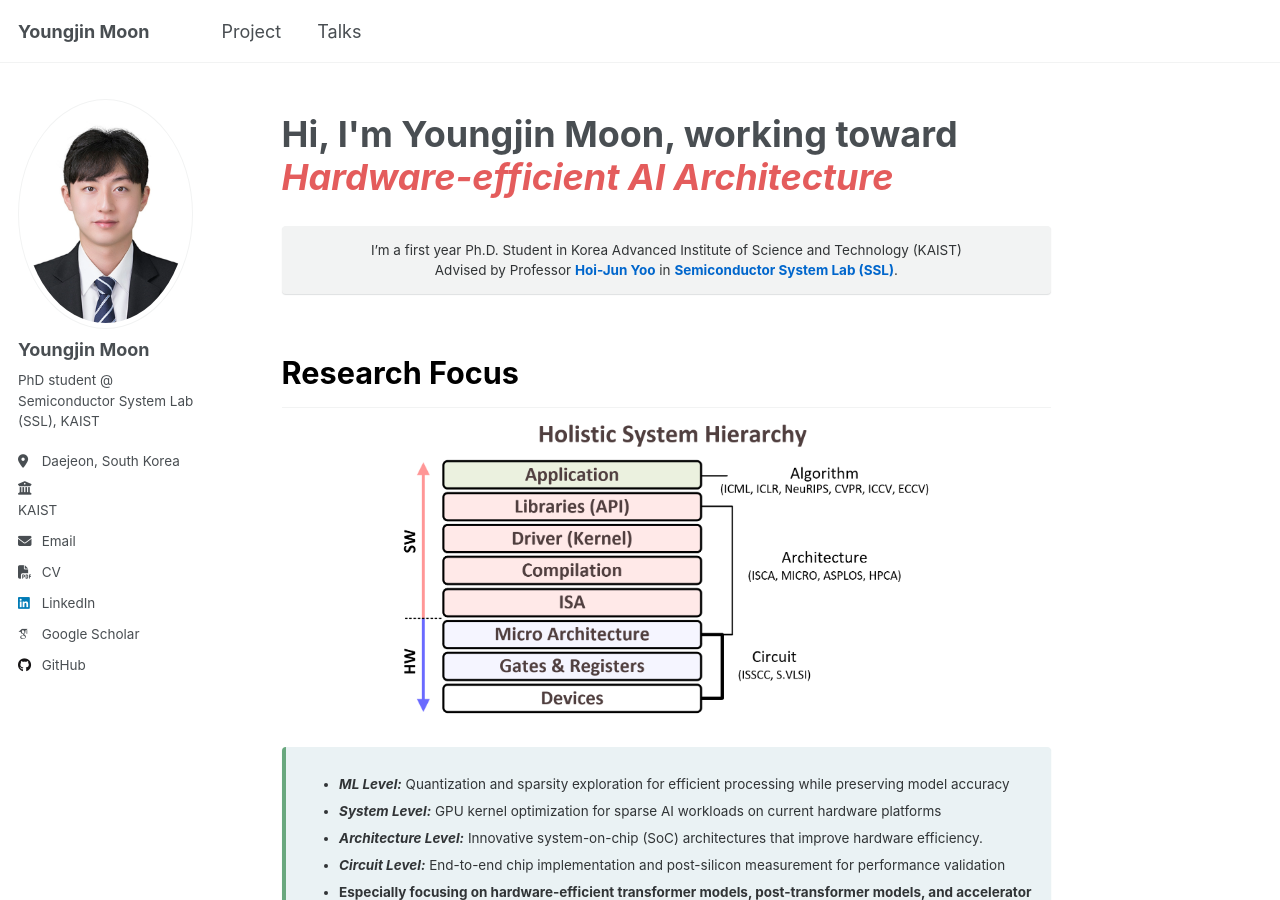
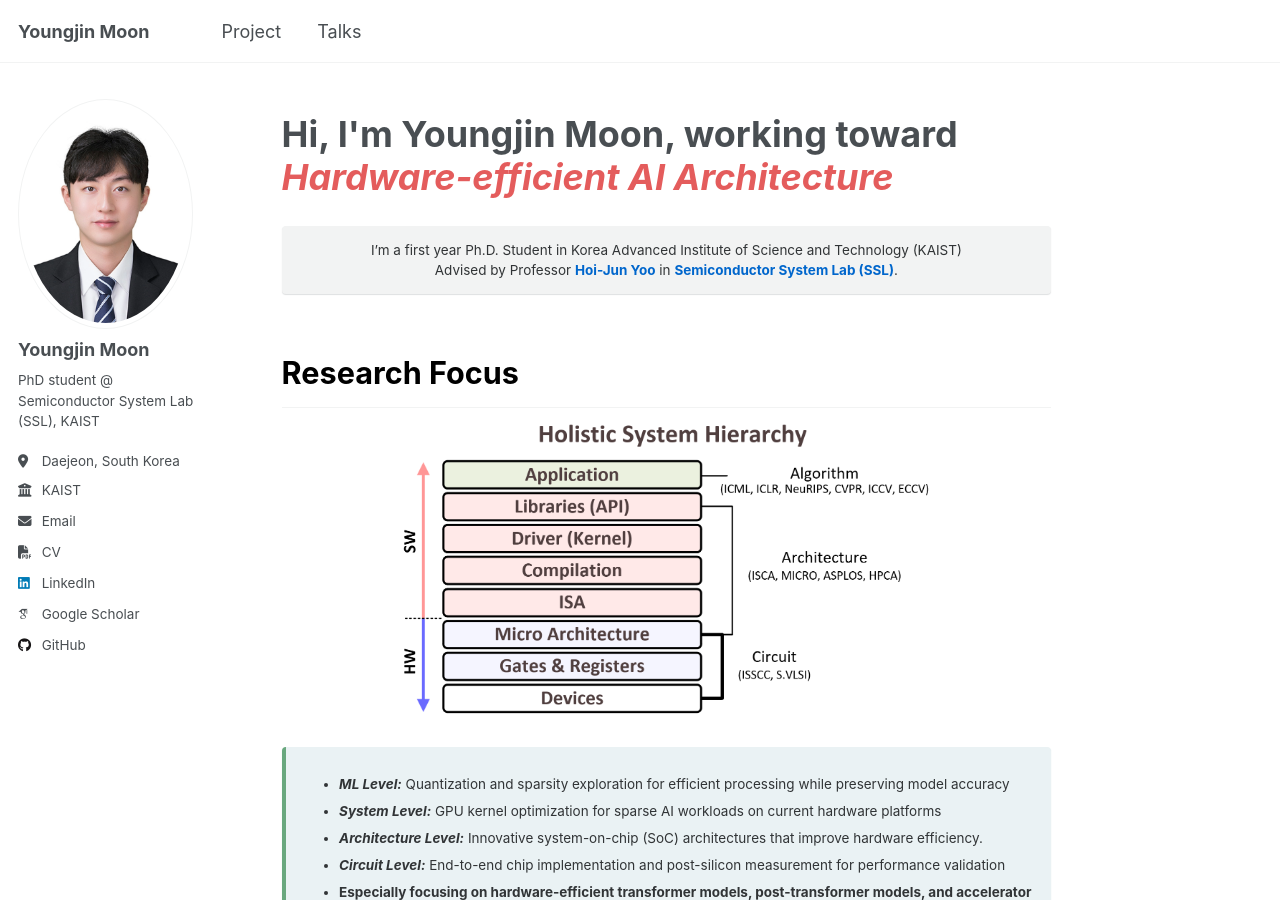
Before and after one commit to yjmoon99/yjmoon99.github.io, a Jekyll site: the page built from _pages/about.md, in a window 1280 px wide and 900 px high. Built offline with Jekyll 4.4.1, drawn with Linux system fonts in a browser that asks for light colours; some web fonts are replaced; a script that is not in the unit is left out.

Commit message:
Update Profile

```diff
--- a/_includes/author-profile.html
+++ b/_includes/author-profile.html
@@ -28,7 +28,14 @@
         <li class="author__desktop"><i class="fas fa-fw fa-location-dot icon-pad-right" aria-hidden="true"></i>{{ author.location }}</li>
       {% endif %}
       {% if author.employer %}
-    <li class="author__desktop"><i class="fas fa-fw fa-building-columns icon-pad-right" aria-hidden="true"></i>{% if author.employer_url %}<a href="{{ author.employer_url }}" target="_blank" rel="noopener noreferrer">{{ author.employer }}</a>{% else %}{{ author.employer }}{% endif %}</li>      {% endif %}
+        <li class="author__desktop">
+          {% if author.employer_url %}
+            <a href="{{ author.employer_url }}" target="_blank" rel="noopener noreferrer"><i class="fas fa-fw fa-building-columns icon-pad-right" aria-hidden="true"></i>{{ author.employer }}</a>
+          {% else %}
+            <i class="fas fa-fw fa-building-columns icon-pad-right" aria-hidden="true"></i>{{ author.employer }}
+          {% endif %}
+        </li>
+      {% endif %}
       {% if author.uri %}
         <li><a href="{{ author.uri }}"><i class="fas fa-fw fa-link icon-pad-right" aria-hidden="true"></i>{{ site.data.ui-text[site.locale].website_label | default: "Website" }}</a></li>
       {% endif %}
```
